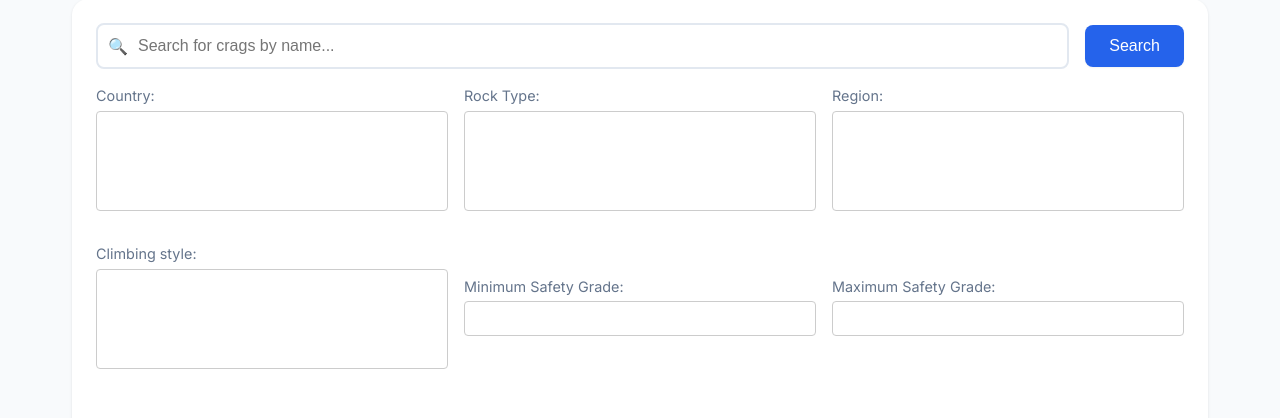
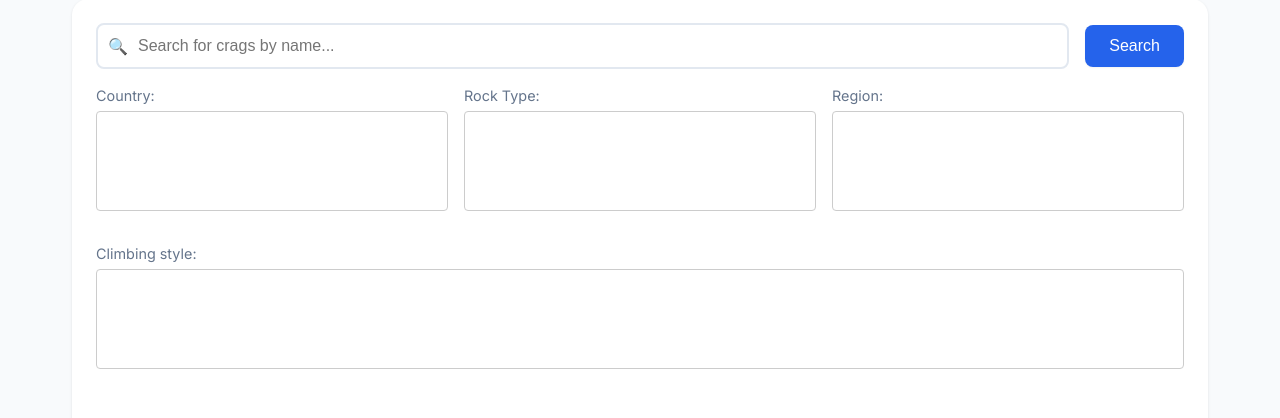
Before and after one commit to RubelAhmed10082000/RockClimbingApp, a Flask app: template crag_cast/templates/index.html in a window 1280 px wide. Shown: the part 159-577 px from the top of the page. Run offline with Flask 3, Linux system fonts and the light colour scheme; the template is opened without the code that fills it, so the values that code supplies are empty; parts of the project's set-up code (start-up, migrations or seed data) failed here and were passed over; some libraries are stand-ins or nearby versions.

Commit message:
tearing down max and min safety filters as it was getting too complicated

```diff
--- a/crag_cast/templates/crag_detail.html
+++ b/crag_cast/templates/crag_detail.html
@@ -213,7 +213,7 @@
             gap: 1rem;
         }
 
-        .route-type, .route-difficulty, .route-safety {
+        .route-type, .route-difficulty, .route-safety{
             font-size: 0.875rem;
             color: var(--text-secondary);
             background-color: var(--bg-color);
@@ -478,7 +478,6 @@
                 filteredRoutes = routeItems.filter(item => {
                     const routeName = item.querySelector('.route-name').textContent.toLowerCase();
                     const routeType = item.querySelector('.route-type')?.textContent.toLowerCase() || '';
-                    const routeSafety = item.querySelector('.route-safety')?.textContent.toLowerCase() || '';
                     const routeGrade = item.querySelector('.route-grade').textContent.toLowerCase();
                     return routeName.includes(searchTerm) ||
                            routeType.includes(searchTerm) ||
--- a/crag_cast/templates/index.html
+++ b/crag_cast/templates/index.html
@@ -401,16 +401,6 @@
             font-weight: 500;
         }
 
-        /*.badge-temp {
-            background-color: #dbeafe;
-            color: #1e40af;
-        } */
-
-        /*.badge-humidity {
-            background-color: #dcfce7;
-            color: #166534;
-        } */
-
         .badge-good {
             background-color: #77DD77;
             color: #666666;
@@ -431,16 +421,6 @@
             color: #666666;
         }
 
-
-        /* .badge-precip {
-            background-color: #f3e8ff;
-            color: #6b21a8;
-        } */
-
-        /* .badge-windspeed {
-            background-color: #f3e8ff;
-            color: #a8218b;
-        } */
 
         .crag-link {
             color: var(--text-primary);
@@ -581,27 +561,6 @@
                             {% endfor %}
                         </select>
                 </div>
-
-                <div class="filter-group">
-                    <label for="min_safety">Minimum Safety Grade:</label>
-                    <select name="min_safety" id="min_safety">
-                        <option value="" {% if not min_safety %}selected{% endif %}></option>
-                        {% for grade in safety_grades %}
-                            <option value="{{ grade }}" {% if min_safety == grade %}selected{% endif %}>{{ grade }}</option>
-                        {% endfor %}
-                    </select>
-                </div>
-
-
-                <div class="filter-group">
-                    <label for="max_safety">Maximum Safety Grade:</label>
-                    <select name="max_safety" id="max_safety">
-                        <option value="" {% if not max_safety %}selected{% endif %}></option>
-                        {% for grade in safety_grades %}
-                            <option value="{{ grade }}" {% if max_safety == grade %}selected{% endif %}>{{ grade }}</option>
-                        {% endfor %}
-                    </select>
-                </div>
             </div>
 
 
@@ -642,22 +601,8 @@
                     </span>
                     {% endfor %}
 
-                    {% if min_safety %}
-                    <span class="filter-tag">
-                        Min Safety: {{ min_safety }}
-                        <button type="button" onclick="clearFilter('min_safety')">&times;</button>
-                    </span>
-                    {% endif %}
-
-                    {% if max_safety %}
-                    <span class="filter-tag">
-                        Max Safety: {{ max_safety }}
-                        <button type="button" onclick="clearFilter('max_safety')">&times;</button>
-                    </span>
-                    {% endif %}
-
                 </div>
-                {% if search_query or selected_country or selected_rocktype or selected_county or selected_type or max_safety or min_safety %}
+                {% if search_query or selected_country or selected_rocktype or selected_county or selected_type  %}
                 {% endif %}
             </div>
         </div>
```
Also changed, not shown: crag_cast/routes.py (+0 -19 lines).
